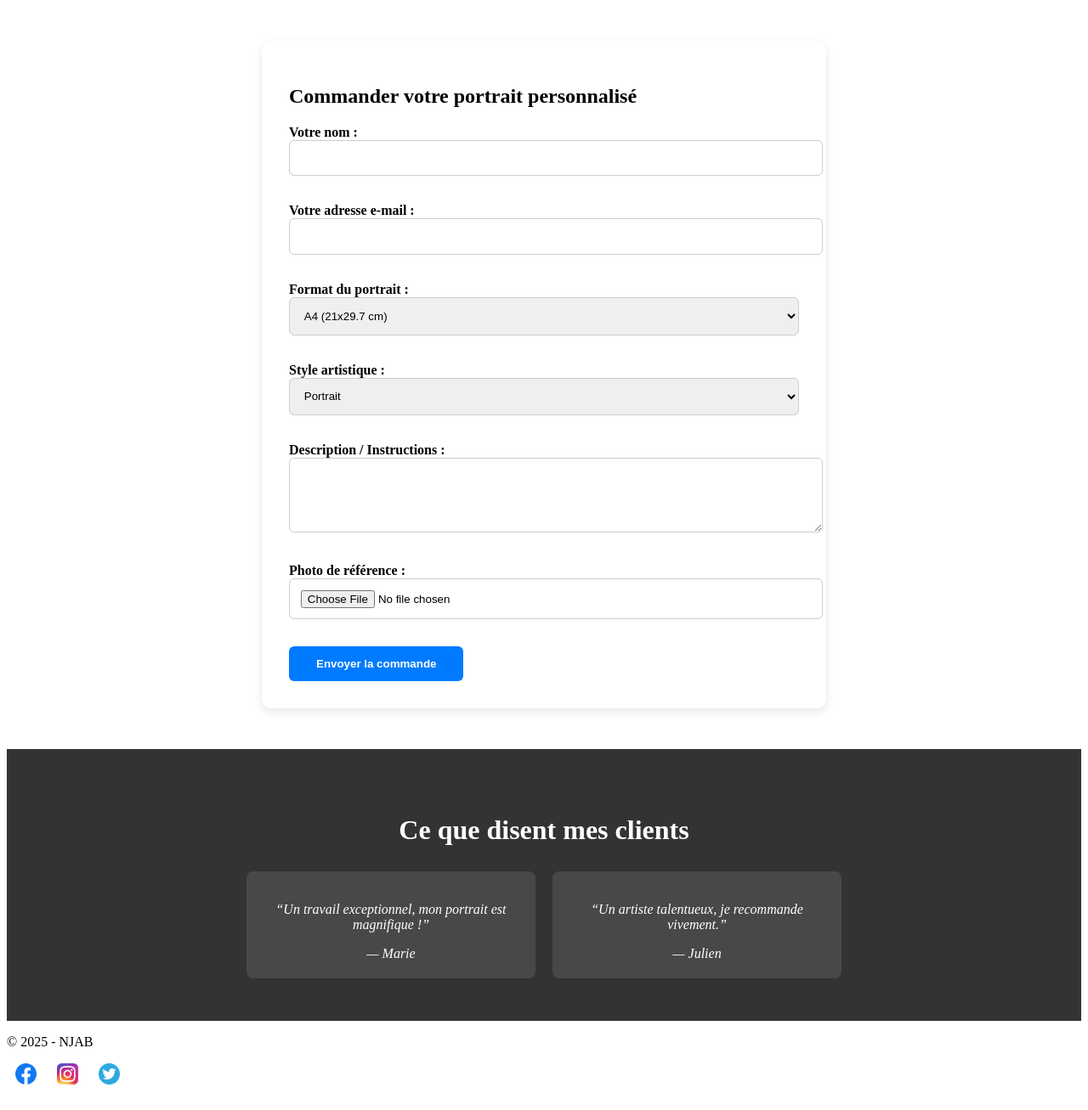
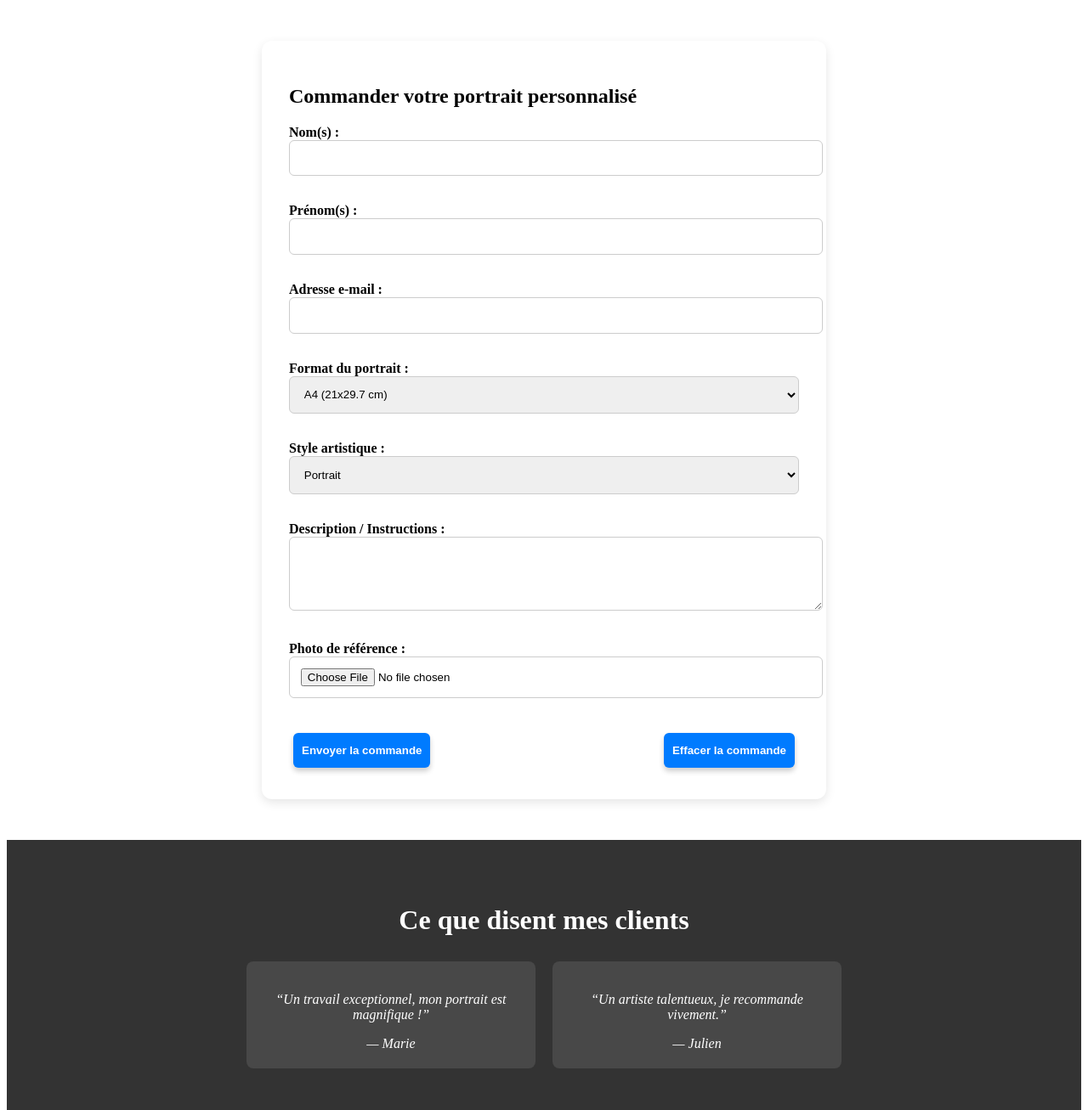
Before and after one commit to Justadji/portfolio-django, a Django app: page /commander/ in a window 1280 px wide. Shown: the part 71-1378 px from the top of the page at 85% size. Before the commit the page ends 1348 px from the top, so only its background shows below. Run offline with Django 5.2, Linux system fonts and the light colour scheme; parts of the project's set-up code (start-up, migrations or seed data) failed here and were passed over.

Commit message:
Amélioration de la page Commander

```diff
--- a/portfolio/forms.py
+++ b/portfolio/forms.py
@@ -10,10 +10,11 @@ class ContactForm(forms.Form):
 class CommandeForm(forms.ModelForm):
     class Meta:
         model = Commande
-        fields = ['nom', 'email', 'format', 'style', 'description', 'image_reference']
+        fields = ['nom', 'prenom', 'email', 'format', 'style', 'description', 'image_reference']
         labels = {
-            'nom': 'Votre nom',
-            'email': 'Votre adresse e-mail',
+            'nom': 'Nom(s)',
+            'prenom' : 'Prénom(s)',
+            'email': 'Adresse e-mail',
             'format': 'Format du portrait',
             'style': 'Style artistique',
             'description': 'Description / Instructions',
--- a/portfolio/models.py
+++ b/portfolio/models.py
@@ -17,15 +17,6 @@ class Oeuvre(models.Model):
     def __str__(self):
         return self.titre
 
-class Commande(models.Model):
-    nom = models.CharField(max_length=100)
-    email = models.EmailField()
-    telephone = models.CharField(max_length=20, blank=True)
-    description = models.TextField()
-    date_commande = models.DateTimeField(auto_now_add=True)
-
-    def __str__(self):
-        return f"{self.nom} - {self.date_commande.strftime('%d/%m/%Y')}"
 
 FORMATS = [
     ('A4', 'A4 (21x29.7 cm)'),
@@ -41,6 +32,7 @@ STYLES = [
 
 class Commande(models.Model):
     nom = models.CharField(max_length=100)
+    prenom = models.CharField(max_length=100)
     email = models.EmailField()
     format = models.CharField(max_length=10, choices=FORMATS, default="A4")
     style = models.CharField(max_length=20, choices=STYLES, default="Portrait")
@@ -49,4 +41,4 @@ class Commande(models.Model):
     date_commande = models.DateTimeField(auto_now_add=True)
 
     def __str__(self):
-        return f"Commande de {self.nom} ({self.format}, {self.style})"
+        return f"Commande de {self.nom} {self.prenom}, ({self.format}, {self.style})"
--- a/portfolio/views.py
+++ b/portfolio/views.py
@@ -1,11 +1,12 @@
-from django.shortcuts import render, redirect
+from django.shortcuts import render, redirect, get_object_or_404
 from django.http import HttpResponse
 from django.contrib import messages
 from .forms import CommandeForm, ContactForm
 from django.core.mail import send_mail
 from django.conf import settings
 from .models import Oeuvre, Commande, Categorie
-from django.shortcuts import render, get_object_or_404
+from django.core.mail import EmailMultiAlternatives
+from django.template.loader import render_to_string
 
 def home(request):
     return render(request, 'home.html')
@@ -23,23 +24,6 @@ def galerie(request):
         'categories': categories,
         'categorie_selectionnee': int(categorie_id) if categorie_id else None
     })
-
-def commander(request):
-    if request.method == 'POST':
-        form = CommandeForm(request.POST)
-        if form.is_valid():
-            Commande.objects.create(
-                nom=form.cleaned_data['nom'],
-                email=form.cleaned_data['email'],
-                telephone=form.cleaned_data['telephone'],
-                description=form.cleaned_data['description']
-            )
-            messages.success(request, "Votre commande a été enregistrée avec succès !")
-            return redirect('commander')
-    else:
-        form = CommandeForm()
-    return render(request, 'commander.html', {'form': form})
-
 
 def contact(request):
     form = ContactForm()
@@ -82,13 +66,38 @@ def galerie(request):
     }
     return render(request, 'galerie.html', context)
 
-
 def commander(request):
     if request.method == 'POST':
         form = CommandeForm(request.POST, request.FILES)
         if form.is_valid():
-            form.save()
-            return redirect('merci')
+            nom = form.cleaned_data['nom']
+            prenom = form.cleaned_data['prenom']
+            email = form.cleaned_data['email']
+            style = form.cleaned_data['style']
+            format = form.cleaned_data['format']
+            description = form.cleaned_data['description']
+            message = f"""
+Nouvelle commande reçue :
+
+Nom : {nom}
+Prénom(s) : {prenom}
+Email : {email}
+Format souhaitée : {format}
+style : {style}
+Description : {description}
+        """
+
+            send_mail(
+                'Nouvelle commande de portrait',
+                message,
+                settings.EMAIL_HOST_USER,
+                ['justenganongo@gmail.com'],
+                fail_silently=False,
+            )
+            commande = form.save()
+            envoyer_email_confirmation(commande)
+            messages.success(request, "Votre commande a bien été envoyée.")
+            return redirect("merci")
     else:
         form = CommandeForm()
     return render(request, 'commander.html', {'form': form})
@@ -122,3 +131,22 @@ def contact(request):
 def oeuvre_detail(request, pk):
     oeuvre = get_object_or_404(Oeuvre, pk=pk)
     return render(request, 'oeuvre_detail.html', {'oeuvre': oeuvre})
+
+def envoyer_email_confirmation(commande):
+    subject = "Confirmation de votre commande de portrait"
+    from_email = settings.DEFAULT_FROM_EMAIL
+    to_email = [commande.email]
+    bcc = [settings.DEFAULT_FROM_EMAIL]
+
+    context = {
+        'prenom': commande.nom,
+        'format': commande.format,
+        'style': commande.style,
+    }
+
+    text_content = render_to_string("emails/confirmation.txt", context)
+    html_content = render_to_string("emails/confirmation.html", context)
+
+    email = EmailMultiAlternatives(subject, text_content, from_email, to_email, bcc=bcc)
+    email.attach_alternative(html_content, "text/html")
+    email.send()
--- a/static/css/style.css
+++ b/static/css/style.css
@@ -276,7 +276,7 @@
     line-height: 1.6;
 }
 
-.btn-primary, .btn-secondary {
+.btn-primary, .btn-secondary, .btn-outline-danger {
     padding: 12px 25px;
     border: none;
     text-decoration: none;
@@ -287,7 +287,7 @@
     transition: transform 0.3s, box-shadow 0.3s;
 }
 
-.btn-primary:hover, .btn-secondary:hover {
+.btn-primary:hover, .btn-secondary:hover , .btn-outline-danger:hover{
     transform: translateY(-2px);
     box-shadow: 0 8px 12px rgba(0,0,0,0.3);
 }
@@ -644,7 +644,7 @@
 }
 
 .form-style button.btn {
-    padding: 0.8rem 2rem;
+    padding: 0.8rem 10px;
     background-color: #007bff;
     border: none;
     border-radius: 6px;
--- a/templates/commande_success.html
+++ /dev/null
@@ -1,6 +0,0 @@
-{% extends 'base.html' %}
-
-{% block content %}
-<h1>Merci pour votre commande !</h1>
-<p>Nous vous contacterons rapidement.</p>
-{% endblock %}
--- a/templates/commander.html
+++ b/templates/commander.html
@@ -8,7 +8,19 @@
     <form method="post" enctype="multipart/form-data" class="form-style">
         {% csrf_token %}
         {{ form.as_p }}
-        <button type="submit" class="btn">Envoyer la commande</button>
+        <div style="display: flex; justify-content: space-between; margin-top: 20px;">
+            <button type="submit" class="btn btn-primary">Envoyer la commande</button>
+            <button type="reset" class="btn btn-outline-danger">Effacer la commande</button>
+        </div>
     </form>
 </div>
+
+<script>
+  document.querySelector('button[type="reset"]').addEventListener('click', function(e) {
+    if (!confirm("Voulez-vous vraiment effacer cette commande ?")) {
+      e.preventDefault();
+    }
+  });
+</script>
+
 {% endblock %}
--- a/templates/merci.html
+++ b/templates/merci.html
@@ -5,6 +5,6 @@
 <div class="merci-page">
     <h2>🎉 Merci pour votre commande !</h2>
     <p>Nous avons bien reçu votre demande et vous contacterons bientôt par e-mail.</p>
-    <a href="{% url 'accueil' %}" class="btn">Retour à l'accueil</a>
+    <a href="{% url 'home' %}" class="btn">Retour à l'accueil</a>
 </div>
 {% endblock %}
```
Also changed, not shown: config/settings.py (+7 -9 lines), templates/emails/confirmation.html (added, +43 -0 lines), templates/emails/confirmation.txt (added, +11 -0 lines), db.sqlite3, portfolio/migrations/0001_initial.py, portfolio/migrations/0002_alter_categorie_nom_alter_oeuvre_description_and_more.py (deleted), portfolio/migrations/0003_remove_commande_telephone_commande_format_and_more.py (deleted), 2 other files.
